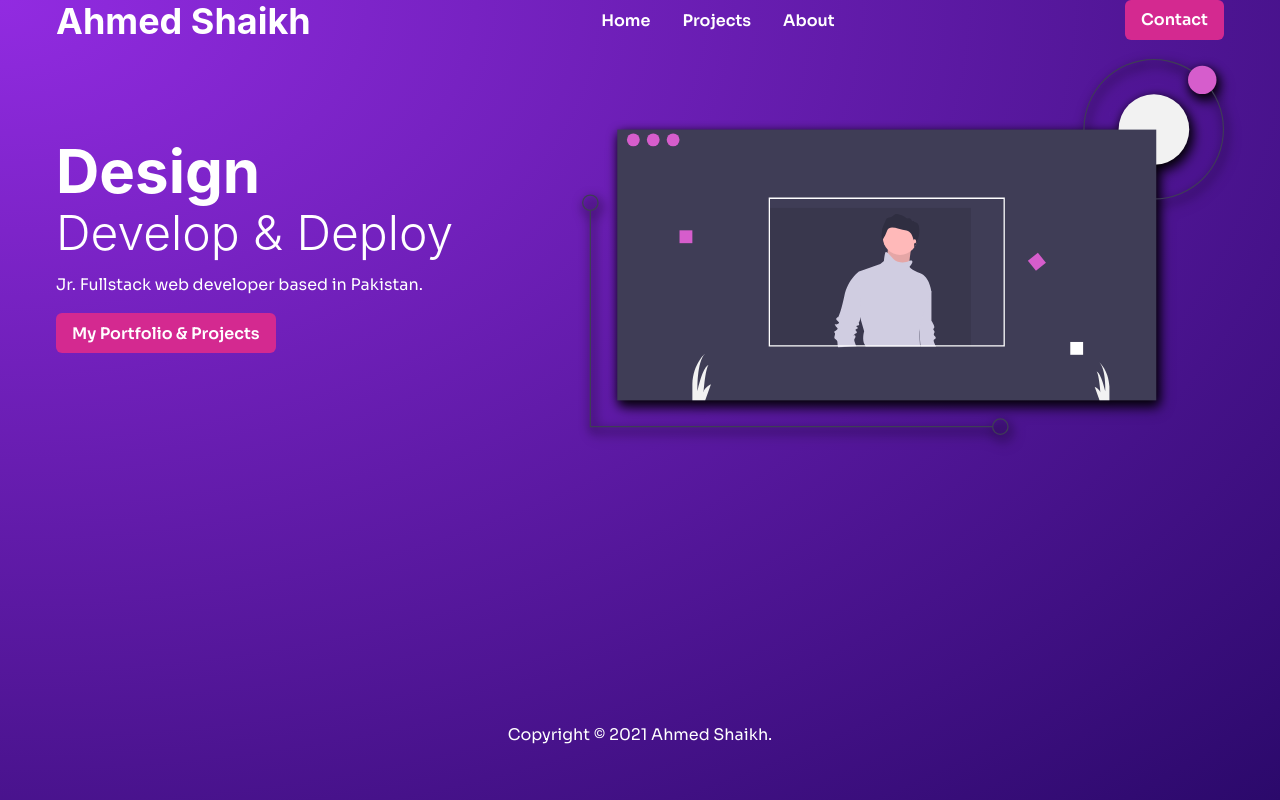
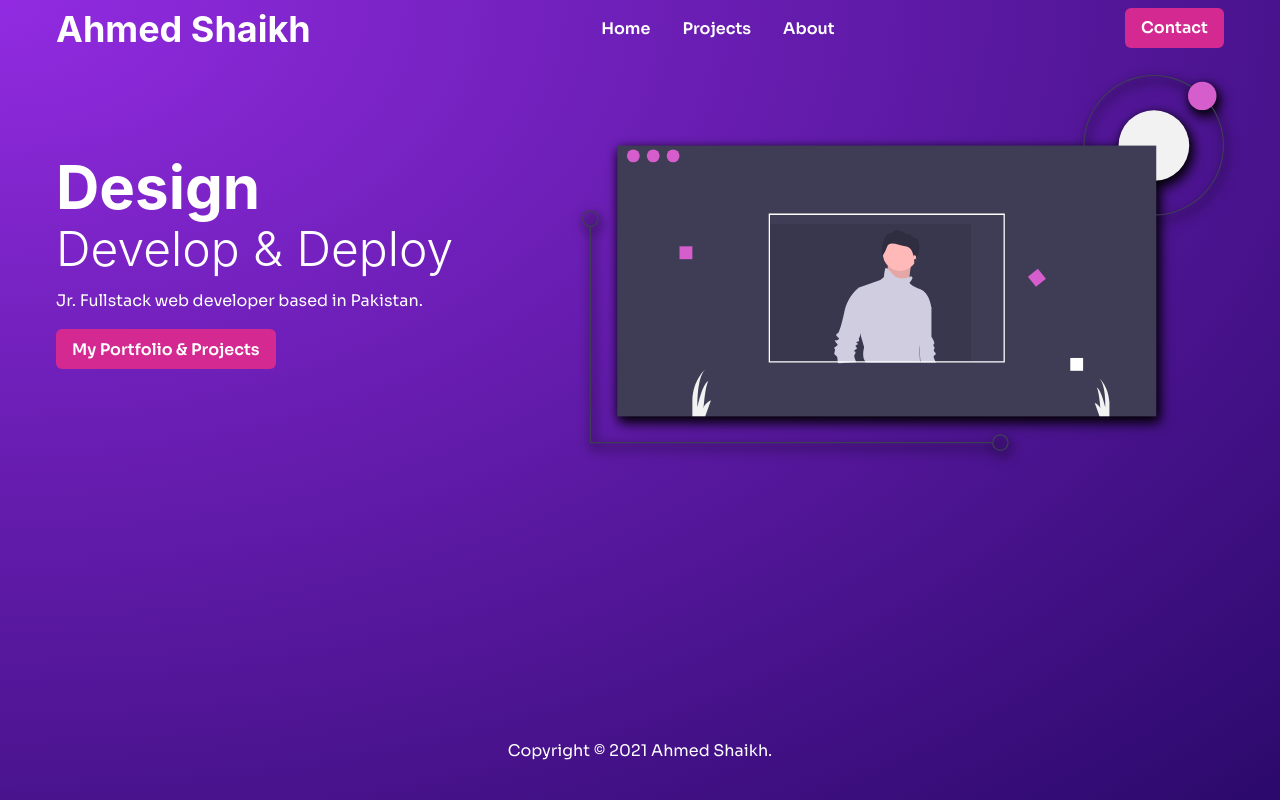
Before and after one commit to DevShaikh/portfolio-website-gatsby, a Gatsby site: page / in a window 1280 px wide. Built offline with nearby package versions, Linux system fonts and the light colour scheme; Gatsby itself is replaced by a stand-in of ours.

Commit message:
ready to deploy

```diff
--- a/src/components/Layout/Layout.js
+++ b/src/components/Layout/Layout.js
@@ -13,7 +13,7 @@ import "../../styles/app.css"
 
 const Layout = ({ children }) => {
   return (
-    <div>
+    <div style={{ height: "100%" }}>
       <Navbar />
       <Container maxW="1200px">
         <Box>{children}</Box>
--- a/src/components/Layout/Navbar.js
+++ b/src/components/Layout/Navbar.js
@@ -32,8 +32,7 @@ const Navbar = () => {
   const { title } = data.site.siteMetadata
 
   return (
-    <div style={{ padding: "8px: 0px", marginBottom: "16px" }}>
-      <SideNav isOpen={isOpen} onClose={onClose} />
+    <div style={{ padding: "8px 0px", marginBottom: "16px" }}>
       <Container maxW="1200px">
         <div
           style={{
@@ -72,6 +71,7 @@ const Navbar = () => {
           </Box>
         </div>
       </Container>
+      <SideNav isOpen={isOpen} onClose={onClose} />
     </div>
   )
 }
```
